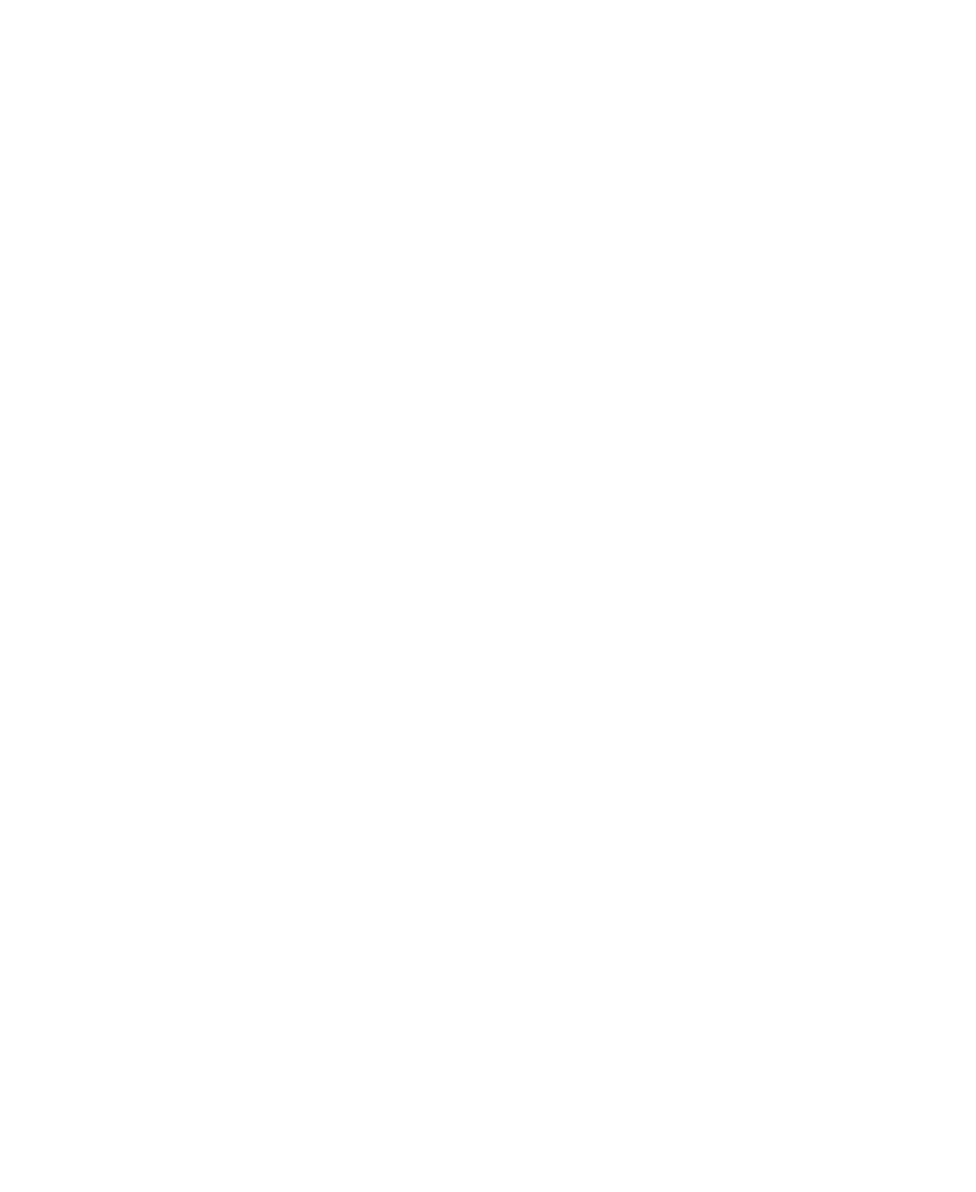
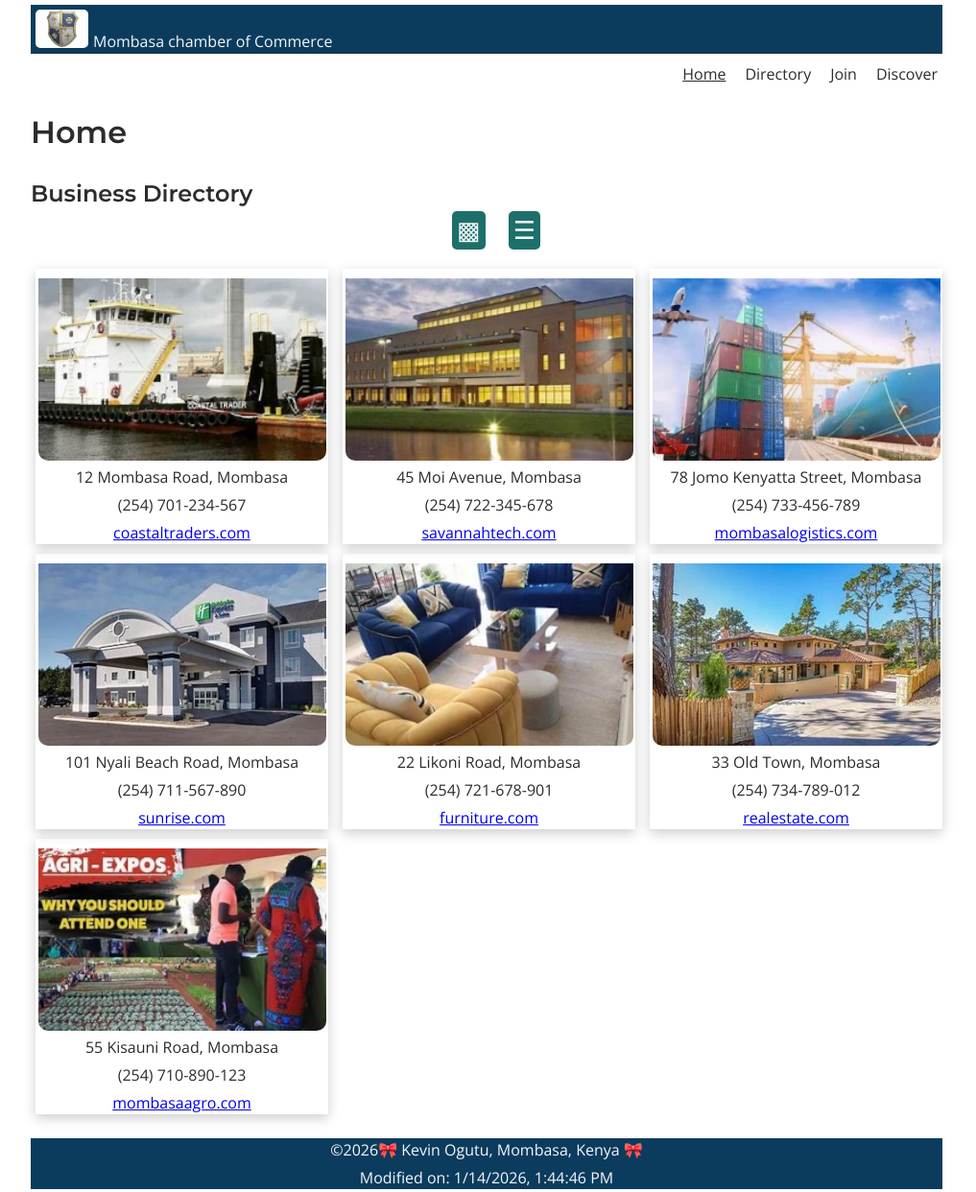
Before and after one commit to Kevin-BYUI/wdd231, a plain HTML site: page chamber/directory.html in a window 1280 px wide. Shown: the whole page at 96% size, without its empty margins (133-1150 px from the left). Before the commit the page ends 800 px from the top, so only its background shows below. Drawn offline with nearby package versions, Linux system fonts and the light colour scheme.

Commit message:
Chamber of Commerce

```diff
--- /dev/null
+++ b/chamber/data/members.json
@@ -0,0 +1,79 @@
+[
+  {
+    "companyName": "Coastal Traders Ltd",
+    "companyAddress": "12 Mombasa Road, Mombasa",
+    "companyPhone": "(254) 701-234-567",
+    "companyWebsite": "coastaltraders.com",
+    "imageFile": "./images/coastal-traders.webp",
+    "membershipLevel": 3,
+    "email": "info@coastal.com",
+    "industry": "Import & Export",
+    "tagLine": "Connecting Markets"
+  },
+  {
+    "companyName": "Savannah Tech Solutions",
+    "companyAddress": "45 Moi Avenue, Mombasa",
+    "companyPhone": "(254) 722-345-678",
+    "companyWebsite": "savannahtech.com",
+    "imageFile": "./images/savannah-tech.webp",
+    "membershipLevel": 2,
+    "email": "contact@savanna.com",
+    "industry": "IT Services",
+    "tagLine": "Smart Technology"
+  },
+  {
+    "companyName": "Mombasa Logistics",
+    "companyAddress": "78 Jomo Kenyatta Street, Mombasa",
+    "companyPhone": "(254) 733-456-789",
+    "companyWebsite": "mombasalogistics.com",
+    "imageFile": "./images/mombasa-logistics.webp",
+    "membershipLevel": 1,
+    "email": "support@logistics.com",
+    "industry": "Transportation & Logistics",
+    "tagLine": "Moving Forward"
+  },
+  {
+    "companyName": "Sunrise Hospitality",
+    "companyAddress": "101 Nyali Beach Road, Mombasa",
+    "companyPhone": "(254) 711-567-890",
+    "companyWebsite": "sunrise.com",
+    "imageFile": "./images/savannah-hospitality.webp",
+    "membershipLevel": 3,
+    "email": "hello@sunrise.com",
+    "industry": "Hotels & Tourism",
+    "tagLine": "Where Comfort Lives"
+  },
+  {
+    "companyName": "Mombasa Furniture Co.",
+    "companyAddress": "22 Likoni Road, Mombasa",
+    "companyPhone": "(254) 721-678-901",
+    "companyWebsite": "furniture.com",
+    "imageFile": "./images/mombasa-furniture.webp",
+    "membershipLevel": 2,
+    "email": "sales@furniture.com",
+    "industry": "Furniture & Home Decor",
+    "tagLine": "Crafting Comfort"
+  },
+  {
+    "companyName": "Oceanview Real Estate",
+    "companyAddress": "33 Old Town, Mombasa",
+    "companyPhone": "(254) 734-789-012",
+    "companyWebsite": "realestate.com",
+    "imageFile": "./images/ocean-view.webp",
+    "membershipLevel": 1,
+    "email": "info@realestate.com",
+    "industry": "Real Estate",
+    "tagLine": "Your Gateway"
+  },
+  {
+    "companyName": "Mombasa Agro Ltd",
+    "companyAddress": "55 Kisauni Road, Mombasa",
+    "companyPhone": "(254) 710-890-123",
+    "companyWebsite": "mombasaagro.com",
+    "imageFile": "./images/mombasa-agro.webp",
+    "membershipLevel": 3,
+    "email": "contact@agro.com",
+    "industry": "Agriculture & Farming",
+    "tagLine": "Growing Quality"
+  }
+]
--- a/chamber/directory.html
+++ b/chamber/directory.html
@@ -1,26 +1,69 @@
 <!DOCTYPE html>
 <html lang="en">
   <head>
-    <meta charset="UTF-8" />
+    <meta charset="UTF-8">
     <meta name="viewport" content="width=device-width, initial-scale=1.0">
     <title>Mombasa - Chambers of Commerce</title>
-    <meta name="author" content="Kevin Ouma Ogutu" >
+    <meta name="author" content="Kevin Ouma Ogutu">
     <meta
       name="description"
       content="Official website of the Mombasa Chambers of Commerce: connecting local businesses, providing resources, events, and networking opportunities."
-    >
+  >
     <meta property="og:title" content="Mombasa Chambers of Commerce">
-    <meta property="og:description" content="A comprehensive organization connecting and supporting business owners in Mombasa.">
-    <meta property="og:image" content="https://raw.githubusercontent.com/Kevin-BYUI/wdd231/chamber/images/main/chambers.jpg">
+    <meta
+      property="og:description"
+      content="A comprehensive organization connecting and supporting business owners in Mombasa."
+  >
+    <meta
+      property="og:image"
+      content="https://raw.githubusercontent.com/Kevin-BYUI/wdd231/chamber/images/main/chambers.jpg"
+  >
     <meta property="og:url" content="https://kevin-byui.github.io/wdd231/">
-    <link rel="icon" href="images/favicon (4).ico" >
+      <!-- Preconnect to Google Fonts for faster font loading -->
+    <link rel="preconnect" href="https://fonts.googleapis.com">
+    <link rel="preconnect" href="https://fonts.gstatic.com" crossorigin>
+
+    <!-- Load fonts with display=swap -->
+    <link
+      href="https://fonts.googleapis.com/css2?family=Montserrat:wght@500;600;700&family=Open+Sans:wght@400;500;600&display=swap"
+      rel="stylesheet"
+    />
+    <link rel="stylesheet" href="styles/normalize.css">
+    <link rel="icon" href="images/favicon.ico">
     <link rel="stylesheet" href="styles/chambers.css">
     <link rel="stylesheet" href="styles/largechambers.css">
     <script src="scripts/chambers.js" defer></script>
   </head>
   <body>
-    <header></header>
-    <main></main>
-    <footer></footer>
+    <header>
+      <img src="images/shield.jpg" alt="Logo" width="55" height="40">
+      <span>Mombasa chamber of Commerce</span>
+      <button id="ham-btn" class="ham">&#9776;</button>
+      <button id="cross-btn" class="cross hidden">&#10005;</button>
+    </header>
+    <nav>
+      <ul>
+        <li class="way-finding"><a href="#">Home</a></li>
+        <li><a href="#">Directory</a></li>
+        <li><a href="#">Join</a></li>
+        <li><a href="#">Discover</a></li>
+      </ul>
+    </nav>
+    <main>
+      <h1>Home</h1>
+      <h2>Business Directory</h2>
+      <div id="views" class="grid-list">
+        <button title="Grid View" id="grid-view" class="grid">&#x25A9;</button>
+        <button title="List View" id="list-view" class="list">&#9776;</button>
+      </div>
+      <section id="business-cards" class="business-container">
+
+      </section>
+      <p id="error-handling"></p>
+    </main>
+    <footer>
+      <p>©<span id="copyright"></span>🎀 Kevin Ogutu, Mombasa, Kenya 🎀</p>
+      <p id="modification-date"></p>
+    </footer>
   </body>
 </html>
--- a/chamber/scripts/chambers.js
+++ b/chamber/scripts/chambers.js
@@ -0,0 +1,100 @@
+// DOM Elements
+const hamBtn = document.querySelector("#ham-btn");
+const crossBtn = document.querySelector("#cross-btn");
+const navList = document.querySelector("nav");
+const businessCards = document.querySelector("#business-cards");
+const errorHandling = document.querySelector("#error-handling");
+const gridView = document.querySelector("#grid-view");
+const listView = document.querySelector("#list-view");
+const modificationDate = document.querySelector("#modification-date");
+const copyright = document.querySelector("#copyright");
+
+// URLs & Dates
+const url = "./data/members.json";
+const date = new Date();
+
+copyright.textContent = date.getFullYear();
+modificationDate.textContent = `Modified on: ${date.toLocaleString()}`;
+
+// Hamburger / Cross Toggle
+const toggleNav = () => {
+  hamBtn.classList.toggle("hidden");
+  crossBtn.classList.toggle("hidden");
+  navList.classList.toggle("open");
+};
+
+hamBtn.addEventListener("click", toggleNav);
+crossBtn.addEventListener("click", toggleNav);
+
+// Fetch & Render Business Cards
+const fetchApi = async () => {
+  try {
+    const response = await fetch(url);
+    if (!response.ok) throw new Error(`HTTP Error ${response.status}`);
+
+    const data = await response.json();
+    renderBusinessCards(data);
+  } catch (error) {
+    errorHandling.textContent = error.message;
+  }
+};
+
+const renderBusinessCards = (cards) => {
+  const fragment = document.createDocumentFragment();
+
+  cards.forEach((card) => {
+    const cardContainer = document.createElement("article");
+    cardContainer.classList.add("card-container");
+
+    const cardImage = document.createElement("img");
+    cardImage.src = card.imageFile;
+    cardImage.alt = card.companyName;
+    cardImage.width = 300; // or the actual intended size
+    cardImage.height = 200;
+    cardImage.loading = "lazy";
+
+    const cardName = document.createElement("h3");
+    cardName.classList.add("card-name");
+    cardName.textContent = card.companyName;
+
+    const cardAddress = document.createElement("p");
+    cardAddress.textContent = card.companyAddress;
+
+    const cardPhone = document.createElement("p");
+    cardPhone.classList.add("card-phone");
+    cardPhone.textContent = card.companyPhone;
+
+    const cardWebsite = document.createElement("a");
+    cardWebsite.classList.add("card-website");
+    cardWebsite.href = card.companyWebsite;
+    cardWebsite.textContent = card.companyWebsite;
+
+    const cardMail = document.createElement("p");
+    cardMail.classList.add("card-mail");
+    cardMail.textContent = card.email;
+
+    cardContainer.append(
+      cardImage,
+      cardName,
+      cardAddress,
+      cardPhone,
+      cardWebsite,
+      cardMail
+    );
+
+    fragment.appendChild(cardContainer);
+  });
+
+  businessCards.append(fragment);
+};
+
+// List / Grid View Toggle
+listView.addEventListener("click", () =>
+  businessCards.classList.add("list-view")
+);
+gridView.addEventListener("click", () =>
+  businessCards.classList.remove("list-view")
+);
+
+// Initial API Fetch
+fetchApi();
--- a/chamber/styles/chambers.css
+++ b/chamber/styles/chambers.css
@@ -0,0 +1,211 @@
+:root {
+  /* colors */
+  --primary: #0b3c5d;
+  --secondary: #1d6f6a;
+  --accent: #d4af37;
+  --light: #f5f7fa;
+  --dark: #2c2c2c;
+  --bglist: #edfbfa;
+  /* fonts */
+  --font-heading: "Montserrat", sans-serif;
+  --font-body: "Open Sans", sans-serif;
+}
+
+/* Reset and base styles */
+* {
+  margin: 0;
+  padding: 0;
+  box-sizing: border-box;
+}
+
+body,
+span {
+  font-family: var(--font-body);
+  color: var(--dark);
+  line-height: 1.5;
+}
+
+h1,
+h2,
+h3,
+h4,
+h5,
+h6 {
+  font-family: var(--font-heading);
+  font-weight: 600;
+  color: var(--dark);
+}
+
+p,
+h3 {
+  text-align: center;
+}
+
+/* Header */
+header {
+  display: grid;
+  grid-template-columns: 40px auto 44px;
+  column-gap: 5px;
+  border-bottom: 1px solid var(--dark);
+  background-color: var(--primary);
+}
+
+header span {
+  align-self: end;
+  color: var(--light);
+  margin-left: 15px;
+  padding: 5px 5px 0 5px;
+}
+
+header img {
+  border-radius: 5px;
+  margin: 5px;
+  object-fit: cover;
+}
+
+header button {
+  margin: 5px;
+  background-color: var(--secondary);
+  color: var(--light);
+  padding: 5px;
+  font-size: 24px;
+  border-radius: 5px;
+  cursor: pointer;
+  border: none;
+}
+
+button:hover,
+nav ul li a:hover {
+  opacity: 0.7;
+}
+
+/* Navigation */
+nav {
+  display: none;
+  margin: 5px 0 5px 5px;
+  line-height: 2rem;
+}
+
+nav.open {
+  display: block;
+}
+
+nav ul li {
+  list-style-type: none;
+}
+
+nav ul li a {
+  text-decoration: none;
+  color: var(--dark);
+  cursor: pointer;
+}
+
+/* Footer */
+footer {
+  background-color: var(--primary);
+}
+
+footer p,
+footer span {
+  color: var(--light);
+}
+
+/* Cards */
+.card-website {
+  display: block;
+  text-align: center;
+}
+
+.way-finding {
+  text-decoration: underline;
+}
+
+.hidden {
+  display: none;
+}
+
+.grid-list {
+  text-align: center;
+  margin: 0 0 20px 0;
+}
+
+.grid,
+.list {
+  background-color: var(--secondary);
+  color: var(--light);
+  padding: 5px;
+  font-size: 26px;
+  border: none;
+  border-radius: 5px;
+  margin: 0 0 0 20px;
+  cursor: pointer;
+}
+
+.business-container {
+  display: grid;
+  grid-template-columns: repeat(auto-fill, minmax(305px, 1fr));
+  gap: 10px;
+  min-height: 600px;
+}
+
+.card-container {
+  margin: 0 0 0 5px;
+  box-shadow: 0 4px 12px rgba(0, 0, 0, 0.2);
+}
+
+.card-container:nth-child(7) {
+  margin-bottom: 20px;
+}
+
+.card-container img {
+  display: block;
+  margin: 0 auto;
+  padding: 10px 0 0 0;
+  border-radius: 10px;
+  object-fit: cover;
+}
+
+.card-name,
+.card-mail {
+  display: none;
+}
+
+/* List view */
+.business-container.list-view {
+  display: block;
+}
+
+.business-container.list-view .card-container img {
+  display: none;
+}
+
+.business-container.list-view .card-container .card-name {
+  display: block;
+}
+
+.business-container.list-view .card-container {
+  display: flex;
+  align-items: center;
+  justify-content: space-between;
+  gap: 30px;
+  padding: 12px 16px;
+  border-bottom: 1px solid #ddd;
+  flex-wrap: nowrap;
+}
+
+.business-container.list-view .card-container:nth-child(odd) {
+  background-color: var(--bglist);
+}
+
+/* Responsive */
+@media (max-width: 480px) {
+  .business-container.list-view .card-container {
+    flex-direction: column;
+  }
+  .business-container {
+    grid-template-columns: 1fr;
+  }
+  .card-container img {
+    width: 150px;
+  }
+}
--- a/chamber/styles/largechambers.css
+++ b/chamber/styles/largechambers.css
@@ -0,0 +1,29 @@
+@media (min-width: 480px) {
+  header,
+  nav,
+  p,
+  main,
+  footer {
+    max-width: 950px;
+    margin: 5px auto;
+  }
+
+  header {
+    grid-template-columns: 40px auto;
+  }
+
+  header button {
+    display: none;
+  }
+
+  nav {
+    display: block;
+  }
+
+  nav ul {
+    display: flex;
+    justify-content: flex-end;
+    gap: 20px;
+    margin-right: 5px;
+  }
+}
```
Also changed, not shown: chamber/images/coastal-traders.webp (added), chamber/images/favicon.ico (added), chamber/images/logo.jpg (added), chamber/images/mombasa-agro.webp (added), chamber/images/mombasa-furniture.webp (added), chamber/images/mombasa-logistics.webp (added), chamber/images/ocean-view.webp (added), chamber/images/savannah-hospitality.webp (added), chamber/images/savannah-tech.webp (added), chamber/images/shield.jpg (added), chamber/styles/normalize.css (added).
